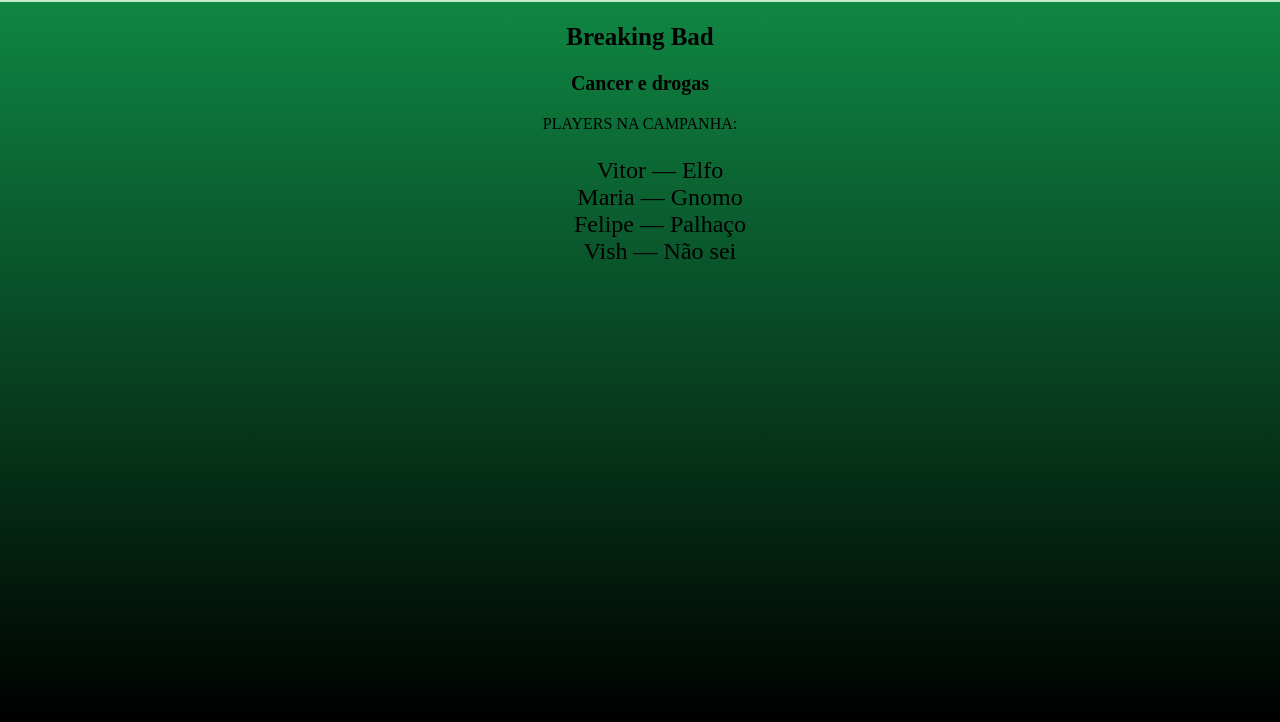
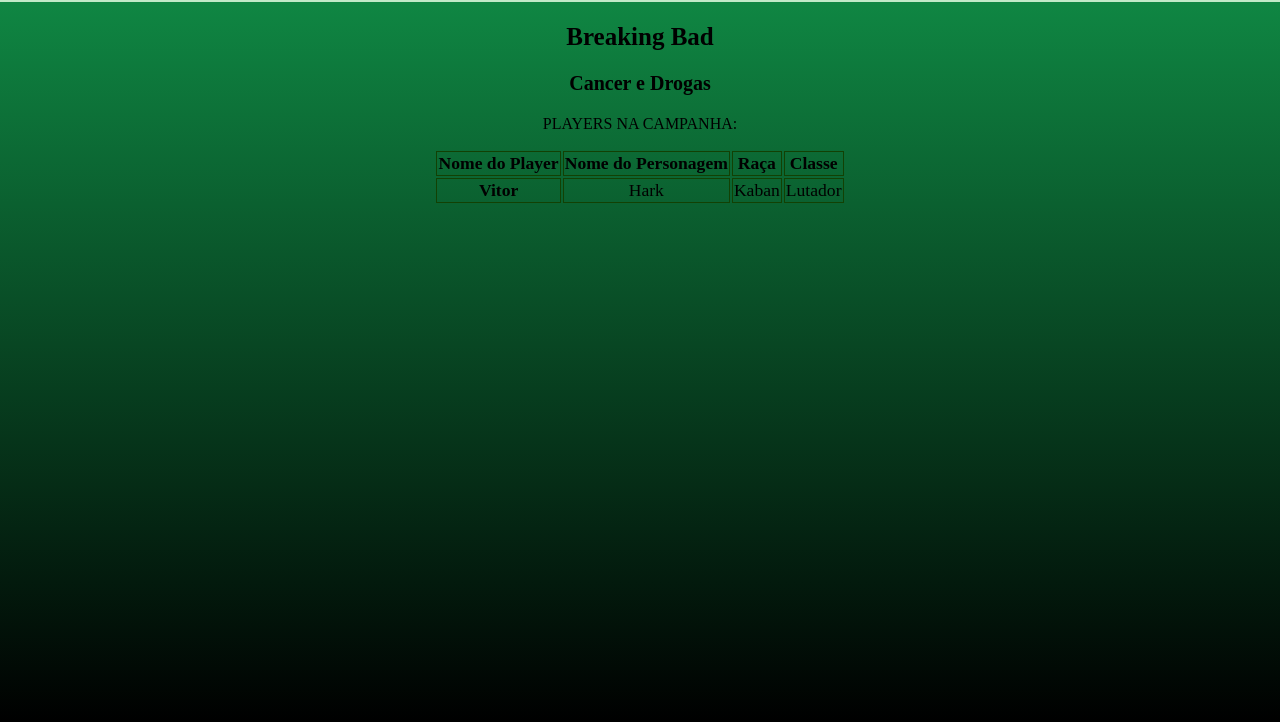
Before and after one commit to QueijoRalado/JavaScript-1, a website: page Site_RPG/campanha_breaking_bad.html in a window 1280 px wide. Shown: the part 78-800 px from the top of the page. Drawn offline with Linux system fonts and the light colour scheme.

Commit message:
mudanças de tabela

```diff
--- a/Site_RPG/campanha_breaking_bad.html
+++ b/Site_RPG/campanha_breaking_bad.html
@@ -20,11 +20,29 @@
 
     <h2 id="nome_da_campanha"></h2>
 
-    <h3 id="desc_da_campanha">CANCER E DROGAS</h3>
+    <h3 id="desc_da_campanha"></h3>
 
     <p>PLAYERS NA CAMPANHA:</p>
 
-    <ul id="players_da_campanha" class="lista_players"></ul>
+    <!--<div class="lista_players">
+    <ul id="players_da_campanha"></ul>
+    </div><!-->
+
+        <table class="tabela_de_personagens_campanha">
+            <tr>
+                <th scope="col">Nome do Player</th>
+                <th scope="col">Nome do Personagem</th>
+                <th scope="col">Raça</th>
+                <th scope="col">Classe</th>
+            </tr>
+            <tr>
+                <th scope="row">Vitor</th>
+                <td>Hark</td>
+                <td>Kaban</td>
+                <td>Lutador</td>
+              </tr>
+        </table>
+
 
     <script>
    const menuIcon = document.querySelector('.menu-icon');
--- a/Site_RPG/campanhas.json
+++ b/Site_RPG/campanhas.json
@@ -1 +1,9 @@
-[{"nome":"Breaking Bad", "img":30, "inicio":null,"descricao":"Cancer e drogas", "jogadores":[{"Vitor":"Elfo"}, {"Maria":"Gnomo"}, {"Felipe": "Palhaço"} , {"Vish": "Não sei"}] }]
+[{"nome":"Breaking Bad",
+"img":30,
+"inicio":null,
+"descricao":"Cancer e Drogas",
+"jogadores":[{"Vitor": ["Hark", "Kaban", "Lutador"]},
+{"Maria": ["Snoopy", "Kobbodi", "Suporte"]},
+{"Felipe": ["Lary", "Humana", "Maga"]},
+{"Vish": ["Ele", "Deus da Morte", "Cabreiro"]}]
+}]
--- a/Site_RPG/mobile.css
+++ b/Site_RPG/mobile.css
@@ -94,8 +94,15 @@
     width: 70px;
 }
 .lista_players{
-    display: block;
+    display: flex;
     text-align: center;
+    justify-content: space-between;
+    margin: 0;
+}
+.tabela_de_personagens_campanha{
+    display: flex;
+    justify-content: center;
+
 }
 h2{
     text-align: center;
@@ -108,3 +115,11 @@
 p{
     text-align: center
 }
+th, td {
+    border: 1px solid #124104;
+    word-wrap: break-word;
+    white-space: normal;
+    vertical-align: middle;
+    font-size: 1.1em;
+    text-align: center;
+}
```
